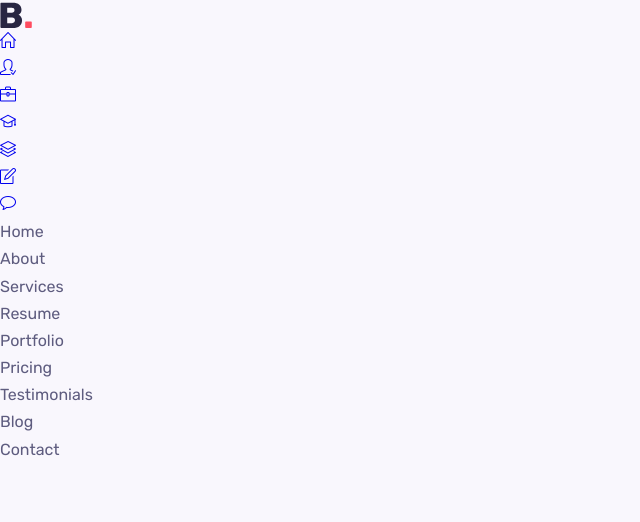
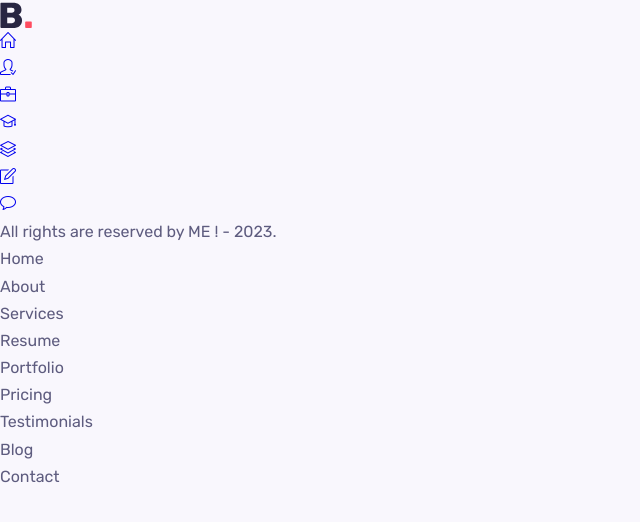
Before and after one commit to IrfanCatovic/my_portfolio, a React (Create React App) app: page / in a window 1280 px wide. Shown: the top 522 px of the page, without its empty margins (0-640 px from the left). Built offline with nearby package versions, Linux system fonts and the light colour scheme.

Commit message:
side bar forgot this

```diff
--- a/src/components/sidebar/Sidebar.jsx
+++ b/src/components/sidebar/Sidebar.jsx
@@ -54,6 +54,12 @@ function Sidebar() {
           </ul>
         </div>
       </nav>
+
+      <div className="nav_footer">
+        <span className="copyright">
+          All rights are reserved by ME ! - 2023.
+        </span>
+      </div>
     </aside>
   );
 }
```
